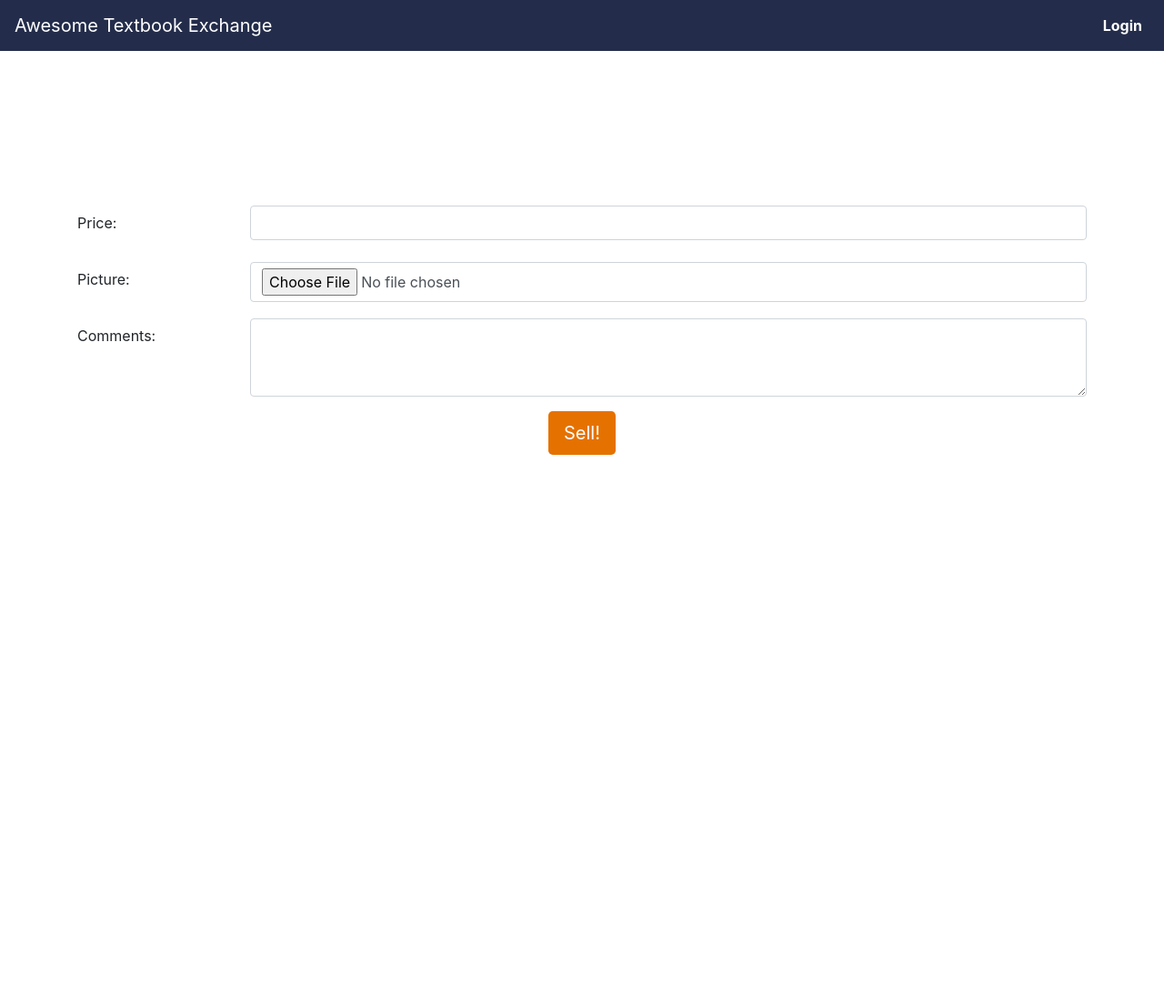
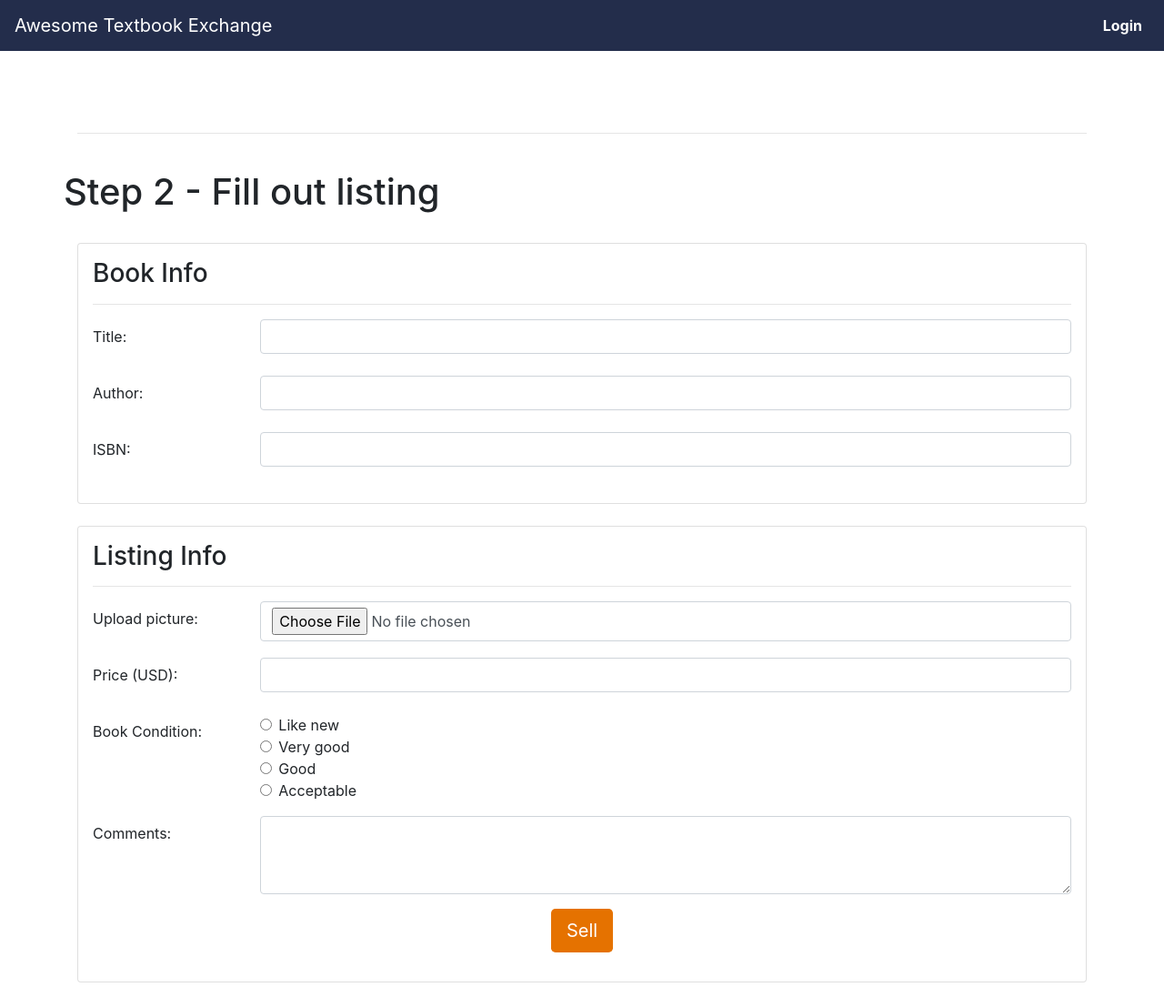
Before and after one commit to anlandu/textbook-exchange, a Django app: page /sell/ in a window 1280 px wide. Shown: the whole page at 91% size. Before the commit the page ends 500 px from the top, so only its background shows below. Run offline with Django 3.2, Linux system fonts and the light colour scheme; some libraries are stand-ins or nearby versions.

Commit message:
added form validation and changed sell view

```diff
--- a/textbook_exchange/forms.py
+++ b/textbook_exchange/forms.py
@@ -1,57 +1,54 @@
 from django import forms
-from django.utils.translation import ugettext_lazy as _
-from django.forms import ModelForm, Textarea, TextInput, NumberInput, FileInput
-from .models import Listing
 
-class SellForm(forms.ModelForm):
-    class Meta:
-        model = Listing
-        fields = ('textbook', 'class_object', 'condition_choices', 'picture', 'price', 'comments') #how to get foreignKey fields?
-        # https://stackoverflow.com/questions/21164798/django-modelform-with-foreign-key
-        # https://stackoverflow.com/questions/5708650/how-do-i-add-a-foreign-key-field-to-a-modelform-in-django
+class SellForm(forms.Form):
+    book_title = forms.CharField(label='Title', max_length=100, widget=forms.TextInput(attrs={'class': 'form-control'}))
+    book_author = forms.CharField(label='Author', max_length=100, widget=forms.TextInput(attrs={'class': 'form-control'}))
+    isbn = forms.CharField(label='ISBN', widget=forms.TextInput(attrs={'class': 'form-control'}))
+    book_condition = forms.ChoiceField(label='Book Condition', choices=[("likenew", "Like new"), ("verygood", "Very good"), ("good", "Good"), ("acceptable", "Acceptable")], widget=forms.RadioSelect(attrs={'class': 'form-check-input'}))
+    price = forms.DecimalField(label='Price (USD)', min_value=0.0, max_value=400.0, widget=forms.NumberInput(attrs={'class': 'form-control'}))
+    picture = forms.ImageField(label='Upload picture', widget=forms.FileInput(attrs={'class': 'form-control'}))
+    comments = forms.CharField(label='Comments', required=False, max_length=300, widget=forms.Textarea(attrs={'class': 'form-control', 'rows': '3'}))
 
-        labels = {
-            'class_code': _('Class code'),
-            'class_title': _('Class title'),
-            'title': _('Title'),
-            'author': _('Author'),
-            'edition': _('Edition'),
-            'isbn': _('ISBN'),
-            'condition': _('Condition'),
-            'photo': _('Upload Photo'),
-            'price': _('Price'),
-            'comments': _('Comments'),
-            # cover_photo
-        }
-        widgets = {
-            'name': Textarea(attrs={'cols': 80, 'rows': 20}),
-            'isbn': NumberInput(attrs={'class': 'form-control'}),
-            'book_title': TextInput(attrs={'class': 'form-control'}),
-            'author': TextInput(attrs={'class': 'form-control'}),
-            # 'condition': ChoiceField(choices=[("likenew", "Like New"),("good", "Good"), ("acceptable", "Acceptable")], widget=forms.RadioSelect(attrs={'class': 'form-check-input'}))
-            'price': NumberInput(attrs={'class': 'form-control'}),
-            'picture': FileInput(attrs={'class': 'form-control'}),
-            'comments': Textarea(attrs={'class': 'form-control', 'rows': '3'}),
-        }
-        # error_messages = {
-        #     'isbn': {
-        #         'max_length': _("This writer's name is too long."),
-        #     },
-        # }
+    def submit_listing(self):
+        print(self.cleaned_data['book_name'] + " by " + self.cleaned_data['book_author'])
 
 
+# from django.utils.translation import ugettext_lazy as _
+# from django.forms import ModelForm, Textarea, TextInput, NumberInput, FileInput
+# from .models import Listing
+#
+# class SellForm(forms.ModelForm):
+#     class Meta:
+#         model = Listing
+#         fields = ('textbook', 'class_object', 'condition_choices', 'picture', 'price', 'comments') #how to get foreignKey fields?
+#         # https://stackoverflow.com/questions/21164798/django-modelform-with-foreign-key
+#         # https://stackoverflow.com/questions/5708650/how-do-i-add-a-foreign-key-field-to-a-modelform-in-django
 
-
-
-
-# class SellForm(forms.Form):
-#     book_name = forms.CharField(label='Book Name', max_length=100, widget=forms.TextInput(attrs={'class': 'form-control'}))
-#     book_author = forms.CharField(label='Book Author', max_length=100, widget=forms.TextInput(attrs={'class': 'form-control'}))
-#     isbn = forms.CharField(label='ISBN', widget=forms.TextInput(attrs={'class': 'form-control'}))
-#     book_condition = forms.ChoiceField(label='Book Condition', choices=[("likenew", "Like New"),("good", "Good"), ("acceptable", "Acceptable")], widget=forms.RadioSelect(attrs={'class': 'form-check-input'}))
-#     price = forms.DecimalField(label='Price ($)', min_value=0.0, max_value=400.0, widget=forms.NumberInput(attrs={'class': 'form-control'}))
-#     picture = forms.ImageField(label='Picture of Book', widget=forms.FileInput(attrs={'class': 'form-control'}))
-#     comments = forms.CharField(label='Comments about Textbook', max_length=300, widget=forms.Textarea(attrs={'class': 'form-control', 'rows': '3'}))
-
-#     def submit_listing(self):
-#         print(self.cleaned_data['book_name'] + " by " + self.cleaned_data['book_author'])
+#         labels = {
+#             'class_code': _('Class code'),
+#             'class_title': _('Class title'),
+#             'title': _('Title'),
+#             'author': _('Author'),
+#             'edition': _('Edition'),
+#             'isbn': _('ISBN'),
+#             'condition': _('Condition'),
+#             'photo': _('Upload Photo'),
+#             'price': _('Price'),
+#             'comments': _('Comments'),
+#             # cover_photo
+#         }
+#         widgets = {
+#             'name': Textarea(attrs={'cols': 80, 'rows': 20}),
+#             'isbn': NumberInput(attrs={'class': 'form-control'}),
+#             'book_title': TextInput(attrs={'class': 'form-control'}),
+#             'author': TextInput(attrs={'class': 'form-control'}),
+#             # 'condition': ChoiceField(choices=[("likenew", "Like New"),("good", "Good"), ("acceptable", "Acceptable")], widget=forms.RadioSelect(attrs={'class': 'form-check-input'}))
+#             'price': NumberInput(attrs={'class': 'form-control'}),
+#             'picture': FileInput(attrs={'class': 'form-control'}),
+#             'comments': Textarea(attrs={'class': 'form-control', 'rows': '3'}),
+#         }
+#         # error_messages = {
+#         #     'isbn': {
+#         #         'max_length': _("This writer's name is too long."),
+#         #     },
+#         # }
--- a/textbook_exchange/templates/textbook_exchange/sellbooks.html
+++ b/textbook_exchange/templates/textbook_exchange/sellbooks.html
@@ -2,27 +2,99 @@
 {% load static %}
 
 {% block content %}
-<form>
+
+{% if submitted %}
+    <h1 class="success">
+        Your book was successfully posted!
+    </h1>
+
+{% else %}
+<!-- <div class="row">
+    <div class="d-flex align-items-center justify-content-center">
+        <div class="col-xs-12 text-center">
+            <h1>Step 1 - Find the Book</h1>
+        </div>
+    </div>
+</div>
+<br>
+<div class="row">
+    <div class="col-sm-5">
+        <div class="card d-flex align-items-center justify-content-center">
+            <div class="text-center p-4" data-toggle="modal" data-target="#scanModalCenter">
+                <h3>Scan the barcode</h3>
+                <img src="{% static 'textbook_exchange/images/barcode.png' %}" style="height: 10em;">
+            </div>
+        </div>
+    </div>
+    <div class="col-sm-2">
+        <div class="d-flex align-items-center justify-content-center">
+            <h3>OR</h3>
+        </div>
+    </div>
+    <div class="col-sm-5">
+        <div class="card d-flex align-items-center justify-content-center">
+            <div class="text-center p-4" data-toggle="modal" data-target="#searchModalCenter">
+                <h3>Search for a book</h3>
+                <img src="{% static 'textbook_exchange/images/search.png' %}" style="height: 10em;">
+            </div>
+        </div>
+    </div>
+</div> -->
+<br>
+<hr>
+<br>
+<div class="row">
+    <div class="d-flex align-items-center justify-content-center">
+        <div class="col-xs-12 text-center">
+            <h1>Step 2 - Fill out listing</h1>
+        </div>
+    </div>
+</div>
+<br>
+<div class="row">
+    <div class="col-sm-12">
+        <!-- FORM -->
+        <form action="" method="post" novalidate>
+            <div class="card">
+                <div class="card-content p-3">
+                    <h3 class="card-title">Book Info</h3>
+                    <hr>
                     <fieldset>
                         <div class="form-group row">
-            <div class="col-md-2 col-form-label">{{ form.title.label_tag }}</div>
-            <div class="col-md-10">{{ form.title }}</div>
+                            <div class="col-md-2 col-form-label">{{ form.book_title.label_tag }}</div>
+                            <div class="col-md-10">{{ form.book_title }}</div>
                         </div>
                         <div class="form-group row">
-            <div class="col-md-2 col-form-label">{{ form.author.label_tag }}</div>
-            <div class="col-md-10">{{ form.author }}</div>
+                            <div class="col-md-2 col-form-label">{{ form.book_author.label_tag }}</div>
+                            <div class="col-md-10">{{ form.book_author }}</div>
                         </div>
                         <div class="form-group row">
                             <div class="col-md-2 col-form-label">{{ form.isbn.label_tag }}</div>
                             <div class="col-md-10">{{ form.isbn }}</div>
                         </div>
+                    </fieldset>
+                </div>
+            </div>
+            <br>
+            <div class="card">
+                <div class="card-content p-3">
+                    <h3 class="card-title">Listing Info</h3>
+                    <hr>
+                    <fieldset>
+                        <div class="form-group row">
+                            <div class="col-md-2 col-form-label">{{ form.picture.label_tag }}</div>
+                            <div class="col-md-10">{{ form.picture }}</div>
+                        </div>
 
                         <div class="form-group row">
-            <div class="col-md-2 col-form-label">
-                {{ form.condition.label_tag }}
+                            <div class="col-md-2 col-form-label">{{ form.price.label_tag }}</div>
+                            <div class="col-md-10">{{ form.price }}</div>
                         </div>
+
+                        <div class="form-group row">
+                            <div class="col-md-2 col-form-label">{{ form.book_condition.label_tag }}</div>
                             <div class="col-md-10">
-                {% for choice in form.condition %}
+                                {% for choice in form.book_condition %}
                                     <div class="form-check">
                                         {{ choice.tag }}
                                         <label class="form-check-label" for="{{ choice.id_for_label }}">{{ choice.choice_label }}</label>
@@ -30,56 +102,63 @@
                                 {% endfor %}
                             </div>
                         </div>
-    </fieldset>
-    <!--
-        <fieldset class="form-group">
-        <div class="row">
-            <legend class="col-form-label col-sm-2 pt-0">Book Condition</legend>
-            <div class="col-sm-10">
-            <div class="form-check">
-                <input class="form-check-input" type="radio" name="gridRadios" id="gridRadios1" value="likenew">
-                <label class="form-check-label" for="gridRadios1">
-                Like New <img src="{% static 'textbook_exchange/images/qmark.png' %}" style="height:2ex;" data-toggle="tooltip" data-placement="right" title="Item may have minor cosmetic defects (marks, wears, cuts, bends, crushes) on the cover, spine, pages or dust cover. Dust cover is intact and pages are clean and not marred by notes. Item may contain remainder marks on outside edges.">
-                </label>
-            </div>
-            <div class="form-check">
-                <input class="form-check-input" type="radio" name="gridRadios" id="gridRadios2" value="good">
-                <label class="form-check-label" for="gridRadios2">
-                Good <img src="{% static 'textbook_exchange/images/qmark.png' %}" style="height:2ex;" data-toggle="tooltip" data-placement="right" title="All pages and cover are intact (including the dust cover, if applicable). Spine may show signs of wear. Pages may include limited notes and highlighting. May include library labels. Shrink wrap, dust covers, or boxed set case may be missing. Item may be missing bundled media.">
-                </label>
-            </div>
-            <div class="form-check">
-                <input class="form-check-input" type="radio" name="gridRadios" id="gridRadios3" value="acceptable">
-                <label class="form-check-label" for="gridRadios3">
-                Acceptable <img src="{% static 'textbook_exchange/images/qmark.png' %}" style="height:2ex;" data-toggle="tooltip" data-placement="right" title="All pages and the cover are intact, but shrink wrap, dust covers, or boxed set case may be missing. Pages may include limited notes, highlighting, or minor water damage but the text is readable. Item may but the dust cover may be missing. Pages may include limited notes and highlighting, but the text cannot be obscured or unreadable.">
-                </label>
-            </div>
-            </div>
-        </div>
-    </fieldset>
--->
-
-    <fieldset>
-        <div class="form-group row">
-            <div class="col-md-2 col-form-label">{{ form.price.label_tag }}</div>
-            <div class="col-md-10">{{ form.price }}</div>
-        </div>
-
-        <div class="form-group row">
-            <div class="col-md-2 col-form-label">{{ form.picture.label_tag }}</div>
-            <div class="col-md-10">{{ form.picture }}</div>
-        </div>
 
                         <div class="form-group row">
                             <div class="col-md-2 col-form-label">{{ form.comments.label_tag }}</div>
                             <div class="col-md-10">{{ form.comments }}</div>
                         </div>
                     </fieldset>
-
                     <div class="form-group row">
                         <div class="col-12 text-center">
-            <button type="submit" class="btn btn-lg btn-uva">Sell!</button>
+                            <button type="submit" value="Submit" class="btn btn-lg btn-uva">Sell</button>
                         </div>
                     </div>
+                </div>
+            </div>
+            {% csrf_token %}
         </form>
+    </div>
+</div>
+
+<div class="modal fade" id="scanModalCenter" tabindex="-1" role="dialog" aria-labelledby="scanModalCenterTitle" aria-hidden="true">
+    <div class="modal-dialog modal-dialog-centered" role="document">
+        <div class="modal-content">
+            <div class="modal-header">
+                <h5 class="modal-title" id="scanModalLongTitle">Scan a barcode</h5>
+                <button type="button" class="close" data-dismiss="modal" aria-label="Close">
+                    <span aria-hidden="true">&times;</span>
+                </button>
+            </div>
+            <div class="modal-body">
+                scanner
+            </div>
+            <div class="modal-footer">
+                <button type="button" class="btn btn-uva-secondary" data-dismiss="modal">Close</button>
+                <!--<button type="button" class="btn btn-uva">Select</button>-->
+            </div>
+        </div>
+    </div>
+</div>
+
+<div class="modal fade" id="searchModalCenter" tabindex="-1" role="dialog" aria-labelledby="searchModalCenterTitle" aria-hidden="true">
+    <div class="modal-dialog modal-dialog-centered" role="document">
+        <div class="modal-content">
+            <div class="modal-header">
+                <h5 class="modal-title" id="searchModalLongTitle">Search for a textbook</h5>
+                <button type="button" class="close" data-dismiss="modal" aria-label="Close">
+                    <span aria-hidden="true">&times;</span>
+                </button>
+            </div>
+            <div class="modal-body">
+                <input class="form-control" type="text" placeholder="Search by ISBN, title, author or class code" aria-label="Search">
+            </div>
+            <div class="modal-footer">
+                <button type="button" class="btn btn-uva-secondary" data-dismiss="modal">Close</button>
+                <!--<button type="button" class="btn btn-uva">Select</button>-->
+            </div>
+        </div>
+    </div>
+</div>
+{% endif %}
+
 {% endblock content %}
--- a/textbook_exchange/urls.py
+++ b/textbook_exchange/urls.py
@@ -1,11 +1,16 @@
 from django.urls import path
 from . import views
+from . import forms
+# from django.contrib import admin
+# from django.urls import include, path
+# from django.contrib.auth import views as auth_views
 
 app_name = "exchange"
 
 urlpatterns = [
     path('', views.landing, name='landing'),
     path('buy/', views.buy_books, name='buybooks'),
-    path('sell/', views.sell_books, name='sellbooks'),
+    # path('sell/', views.sell_books, name='sellbooks'),
+    path('sell/', views.sell_on_submit, name='sellbooks'),
     path('account/', views.account_page, name='accountpage')
 ]
--- a/textbook_exchange/views.py
+++ b/textbook_exchange/views.py
@@ -1,5 +1,9 @@
 from django.shortcuts import render
 from django.views import generic
+from django.http import HttpResponseRedirect
+from django.shortcuts import get_object_or_404, render
+from django import forms
+
 from .forms import SellForm
 
 def get_logged_in(request):
@@ -21,16 +25,32 @@ def landing(request):
 
 def buy_books(request):
     context=get_logged_in(request)
-    context['title']='Buy Books'
+    context['title'] ='Buy Books'
 
     return render(request, 'textbook_exchange/buybooks.html', context=context)
 
-def sell_books(request):
-    context=get_logged_in(request)
-    context['title']='Sell Books'
-    context['form'] = SellForm
+# def sell_books(request):
+#     context=get_logged_in(request)
+#     context['title'] ='Sell Books'
+#     context['form'] = SellForm
 
-    return render(request, 'textbook_exchange/sellbooks.html', context=context)
+#     return render(request, 'textbook_exchange/sellbooks.html', context=context)
+
+def sell_on_submit(request):
+    submitted = False
+    if request.method == 'POST':
+        form = SellForm(request.POST)
+
+        if form.is_valid():
+            cleaned_data = form.cleaned_data
+            assert False
+            return HttpResponseRedirect('/sell_on_submit?submitted=True')
+    else:
+        form = SellForm()
+        if 'submitted' in request.GET:
+            submitted = True
+
+    return render(request, 'textbook_exchange/sellbooks.html', {'form': form, 'submitted': submitted})
 
 def account_page(request):
     context = get_logged_in(request)
```
Also changed, not shown: textbook_exchange/models.py (+7 -3 lines), textbook_exchange/migrations/0004_auto_20200226_1740.py (added), textbook_exchange/migrations/0005_listing_date_published.py (added), textbook_exchange/migrations/0006_remove_listing_date_published.py (added), textbook_exchange/static/textbook_exchange/images/barcode.png (added), textbook_exchange/static/textbook_exchange/images/search.png (added). Lines whose indentation alone changed are shown as unchanged.
